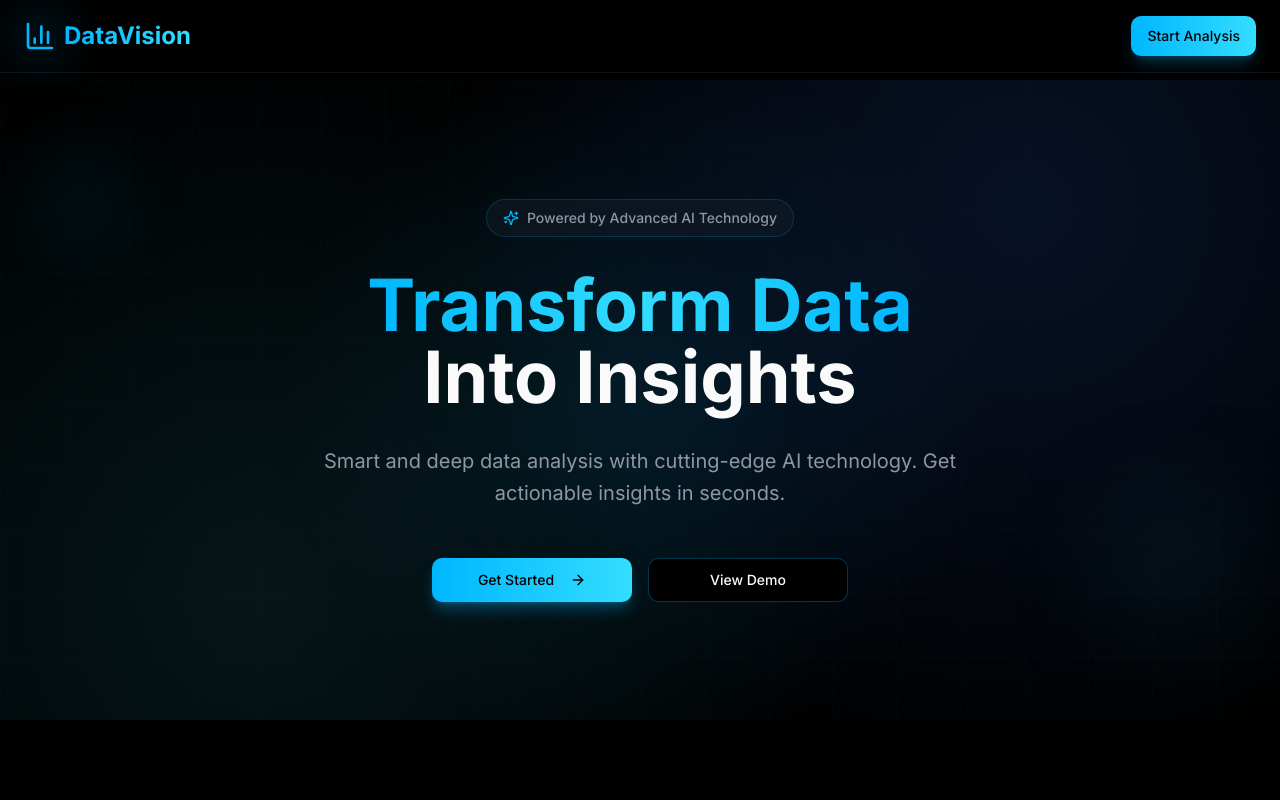
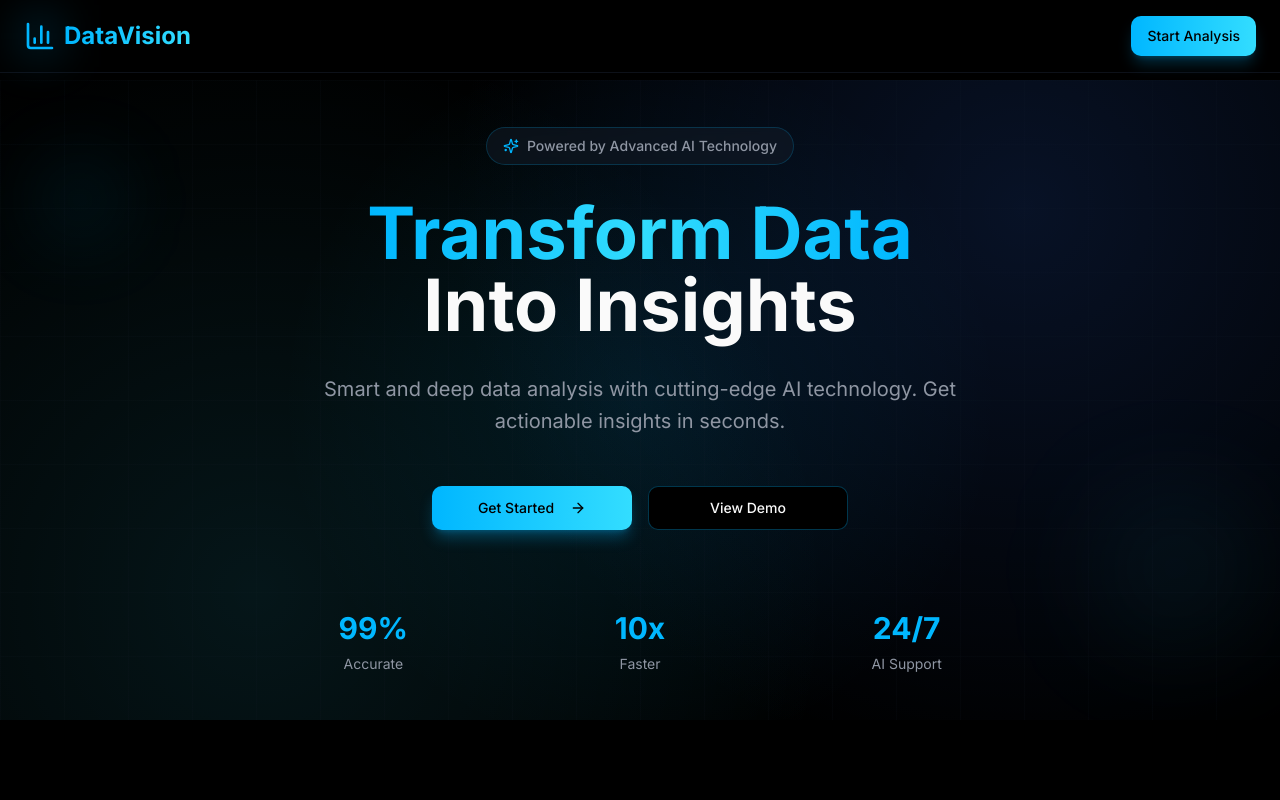
Before and after one commit to cimbynuralam/nova-analytics-core, a React (Vite) app: page / in a window 1280 px wide. Shown: the top 800 px of the page. Built offline with nearby package versions, Linux system fonts and the light colour scheme; the HTML template or start-up script is replaced by a standard one.

Commit message:
Re-add hero section stats

```diff
--- a/src/components/HeroSection.tsx
+++ b/src/components/HeroSection.tsx
@@ -54,6 +54,22 @@ const HeroSection = () => {
               View Demo
             </Button>
           </div>
+
+          {/* Stats Section */}
+          <div className="grid grid-cols-1 md:grid-cols-3 gap-8 pt-12 max-w-3xl mx-auto">
+            <div className="text-center space-y-2">
+              <div className="text-3xl font-bold text-primary">99%</div>
+              <div className="text-sm text-muted-foreground">Accurate</div>
+            </div>
+            <div className="text-center space-y-2">
+              <div className="text-3xl font-bold text-primary">10x</div>
+              <div className="text-sm text-muted-foreground">Faster</div>
+            </div>
+            <div className="text-center space-y-2">
+              <div className="text-3xl font-bold text-primary">24/7</div>
+              <div className="text-sm text-muted-foreground">AI Support</div>
+            </div>
+          </div>
         </div>
       </div>
 
```
